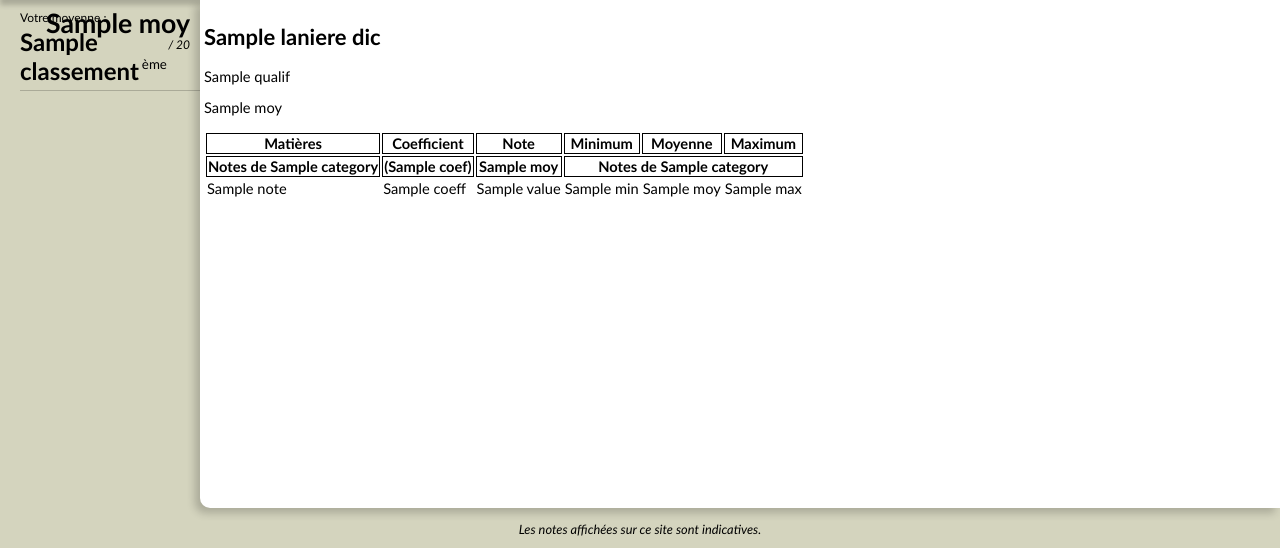
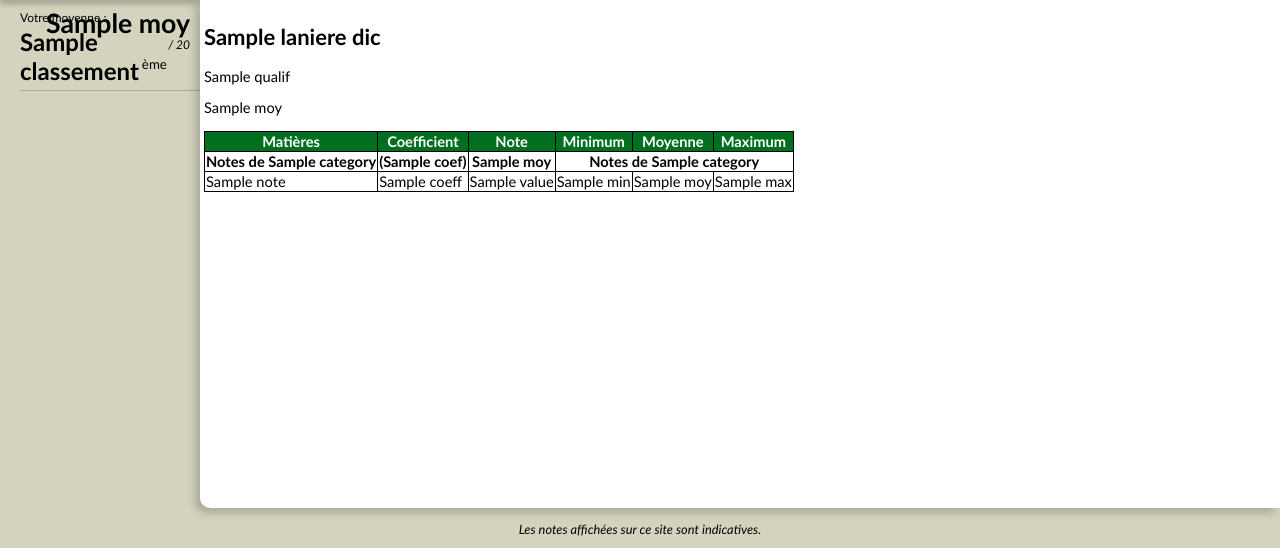
Before and after one commit to OniOni/NotesIF-ng, a Django app: template notesif/studentapp/templates/all.html in a window 1280 px wide. Shown: the part 96-644 px from the top of the page. Run offline with Django 3.2, Linux system fonts and the light colour scheme; the template is opened without the code that fills it: most values are stand-ins (such as "Sample title", 1, 10 or a date in 2020).

Commit message:
css correction

```diff
--- a/notesif/studentapp/static/css/index.css
+++ b/notesif/studentapp/static/css/index.css
@@ -118,17 +118,17 @@ section#main-content {
 .ValidationX { color : #FFFFFF;}
 .Validation { color : #000000;}
 
-.laniere_group table {
+.laniere-group table {
 	border-collapse: collapse;
 }
 
-.laniere_group thead {
+.laniere-group thead {
 	background-color: #007020;
 	color : white;
 	font-weight: bold;
 }
 
-.laniere_group td,th {
+.laniere-group td,th {
 	border: 1px solid black;
 }
 
```
